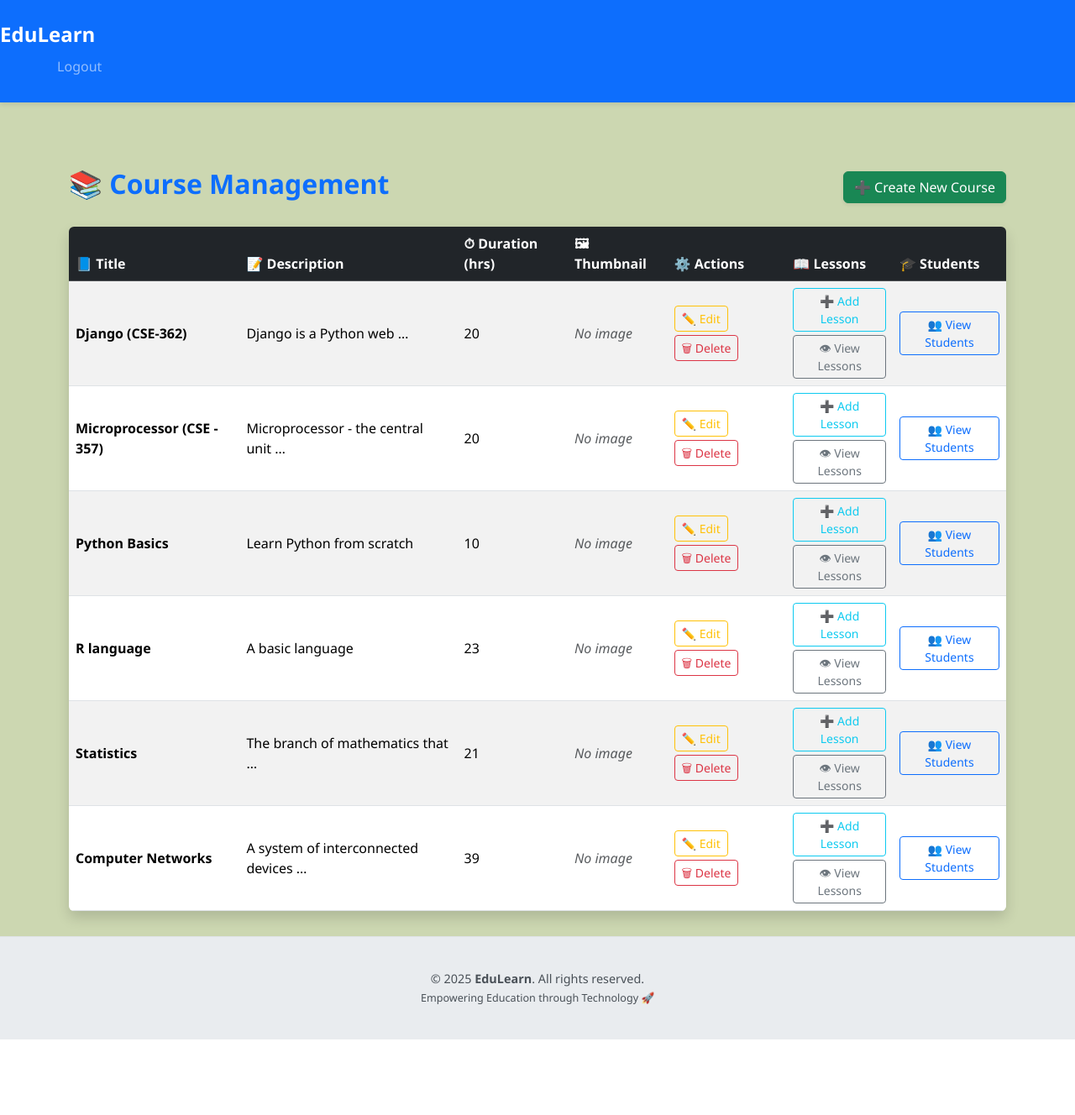
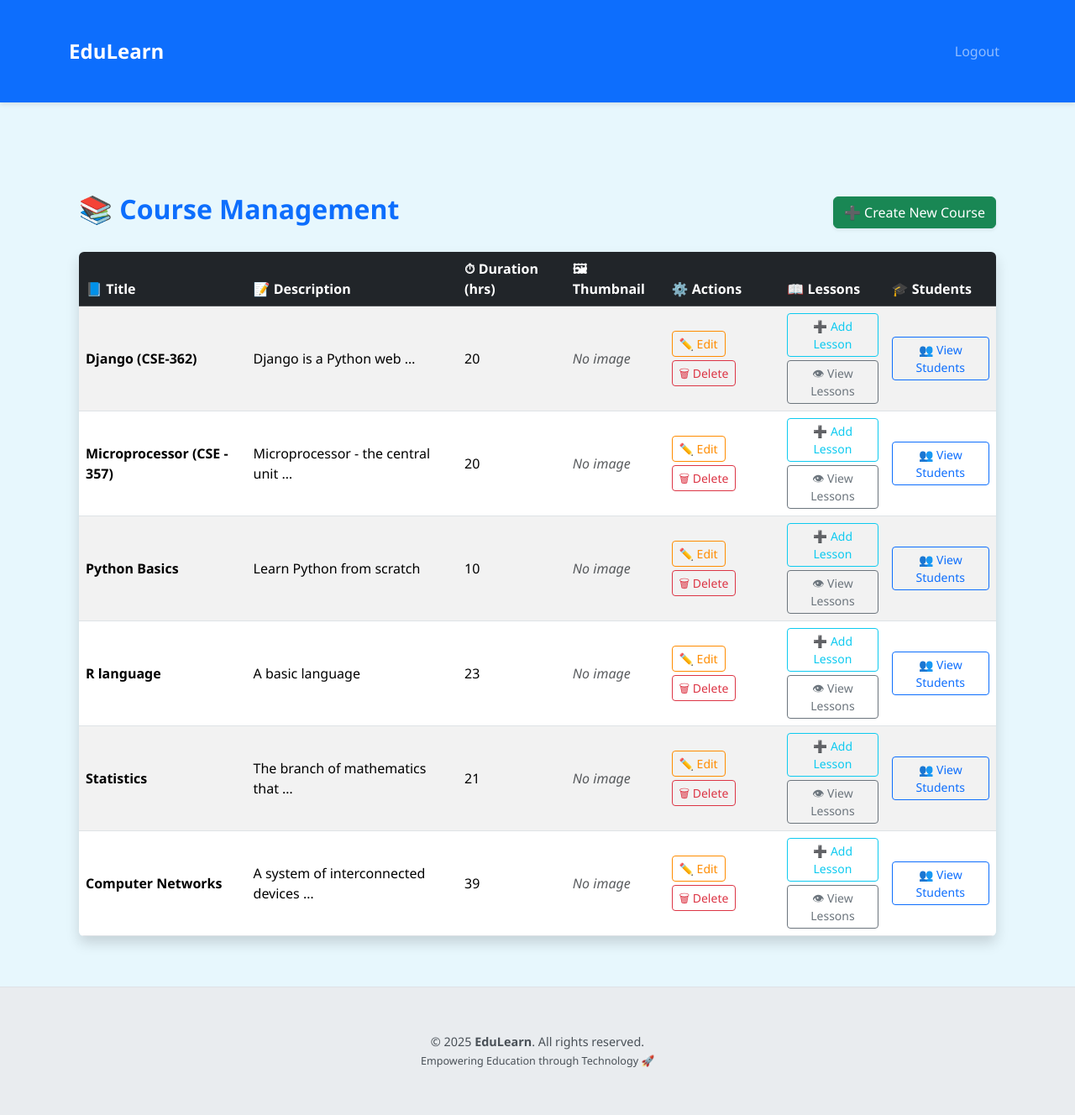
Before and after one commit to Kangaeruhito14/EduLearn_-A_Demo_Django_Project-, a Django app: page /courses/ in a window 1280 px wide. Shown: the whole page at 84% size. Before the commit the page ends 1238 px from the top, so only its background shows below. Run offline with Django 5.2, Linux system fonts and the light colour scheme; a user stored in the database is signed in; data comes from the database, SQL or seed files in the repository; some libraries are stand-ins or nearby versions.

Commit message:
Update commit-all-edit-14

```diff
--- a/Templates/courses/base.html
+++ b/Templates/courses/base.html
@@ -14,7 +14,7 @@
     <!-- Custom Styling -->
     <style>
         body {
-            background-color: #cad6aef5;
+            background-color: #e7f7fd;
             font-family: 'Segoe UI', Tahoma, Geneva, Verdana, sans-serif;
         }
 
@@ -35,19 +35,9 @@
             color: #ffd700 !important; /* Gold hover */
         }
 
-        .container1 {
-            padding-top: 15px;
-            padding-bottom: 15px;
-        }
-
-        .container2 {
+        .container {
             padding-top: 30px;
             padding-bottom: 30px;
-        }
-
-        .container3 {
-            padding-top: 15px;
-            padding-bottom: 15px;
         }
 
         .card, .table {
@@ -71,7 +61,7 @@
 <body>
     <!-- Navbar -->
     <nav class="navbar navbar-expand-lg navbar-dark bg-primary sticky-top">
-        <div class="container1">
+        <div class="container">
             <a class="navbar-brand" href="/">EduLearn</a>
             <button class="navbar-toggler" type="button" data-bs-toggle="collapse" data-bs-target="#navbarNav"
                 aria-controls="navbarNav" aria-expanded="false" aria-label="Toggle navigation">
@@ -97,7 +87,7 @@
     </nav>
 
     <!-- Main Content -->
-    <div class="container2">
+    <div class="container">
         {% if messages %}
         {% for message in messages %}
         <div class="alert alert-{{ message.tags }} shadow-sm">{{ message }}</div>
@@ -108,7 +98,7 @@
 
     <!-- Footer -->
     <footer class="text-center p-4">
-        <div class="container3">
+        <div class="container">
             <p class="mb-0">&copy; 2025 <strong>EduLearn</strong>. All rights reserved.</p>
             <small>Empowering Education through Technology 🚀</small>
         </div>
--- a/Templates/courses/index.html
+++ b/Templates/courses/index.html
@@ -2,6 +2,23 @@
 {% block title %}Course Management{% endblock %}
 
 {% block content %}
+<!-- Add custom styles -->
+<style>
+    .btn-outline-warning {
+        border-color: #ff8c00; /* Darker yellow-orange border */
+        color: #ff8c00; /* Darker text color */
+    }
+
+    .btn-outline-warning:hover {
+        background-color: #ff8c00; /* Background color on hover */
+        color: white; /* Text color on hover */
+    }
+
+    .btn-outline-warning:focus {
+        box-shadow: 0 0 0 0.2rem rgba(255, 140, 0, 0.5); /* Add a glowing effect on focus */
+    }
+</style>
+
 <div class="container mt-5">
   <div class="d-flex justify-content-between align-items-center mb-4">
     <h2 class="fw-bold text-primary">📚 Course Management</h2>
```
